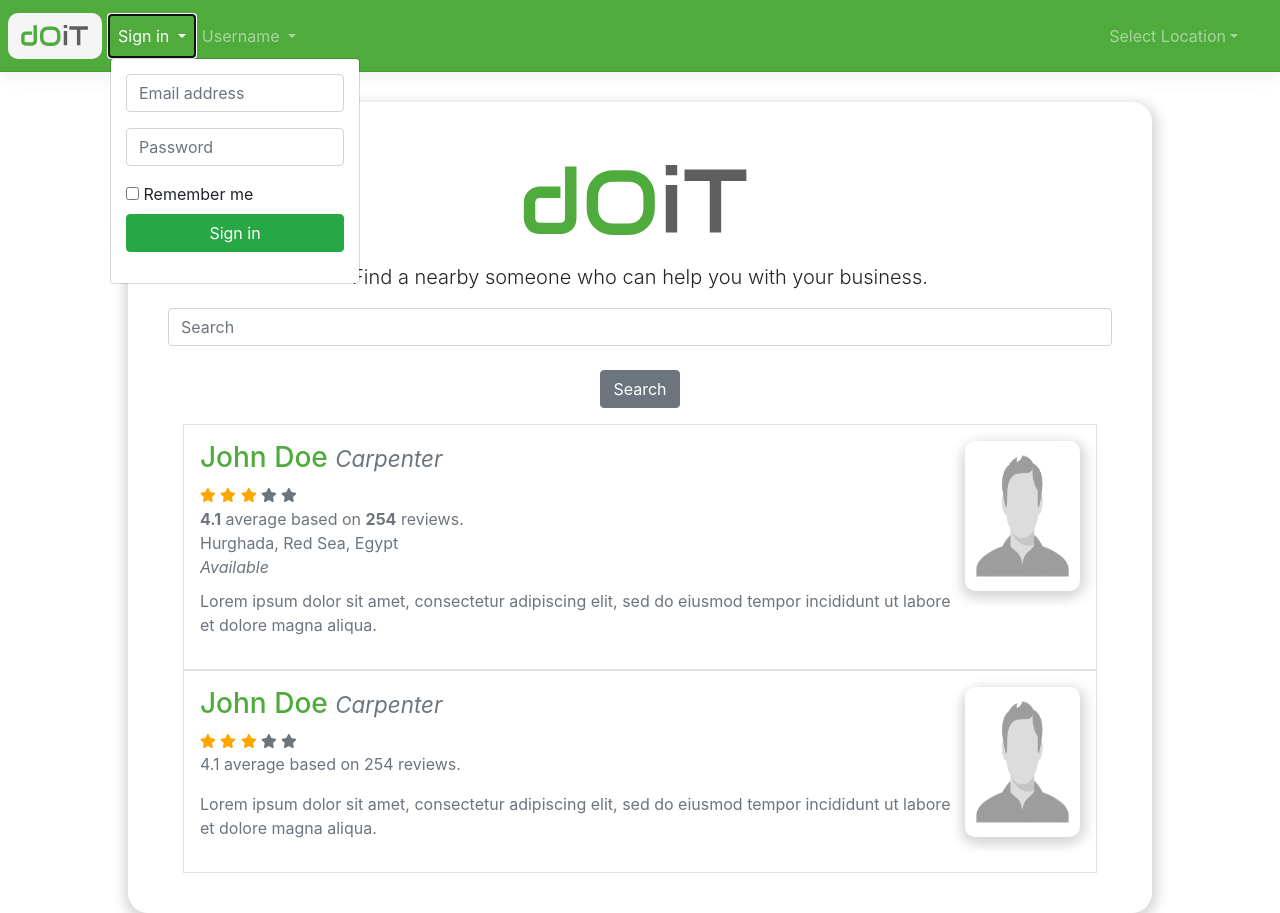
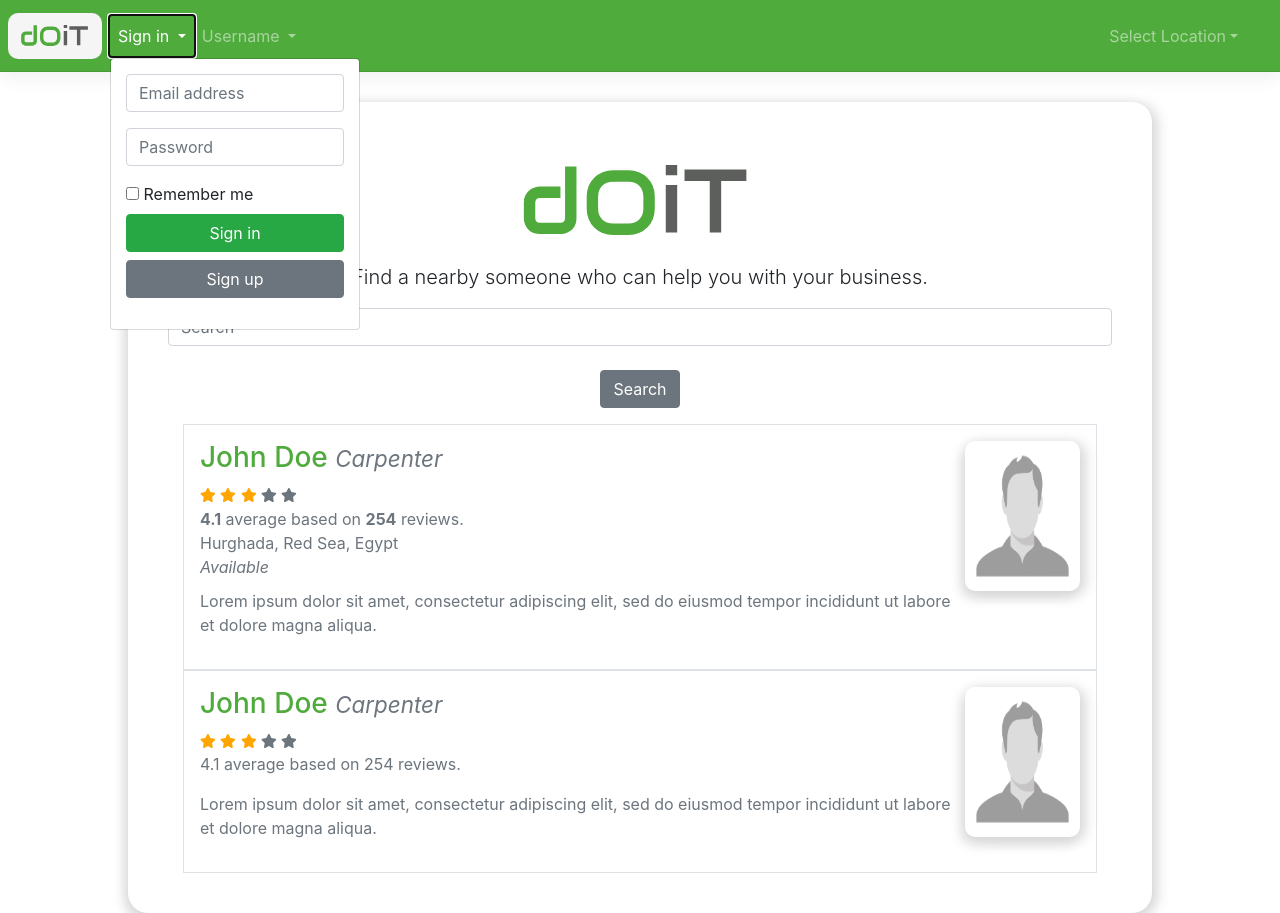
Before and after one commit to walidzakaria/dOiT, a Django app: page / in a window 1280 px wide, after a click on "Sign in". Run offline with Django 3.2, Linux system fonts and the light colour scheme; some libraries are stand-ins or nearby versions.

Commit message:
Add: Return sign up button

```diff
--- a/templates/index.html
+++ b/templates/index.html
@@ -73,6 +73,7 @@
                                         </div>
                                         <div class="form-group">
                                             <button type="submit" class="btn btn-success btn-block">Sign in</button>
+                                            <button type="submit" class="btn btn-secondary btn-block">Sign up</button>
                                         </div>
                                     </form>
                                 </div>
```
